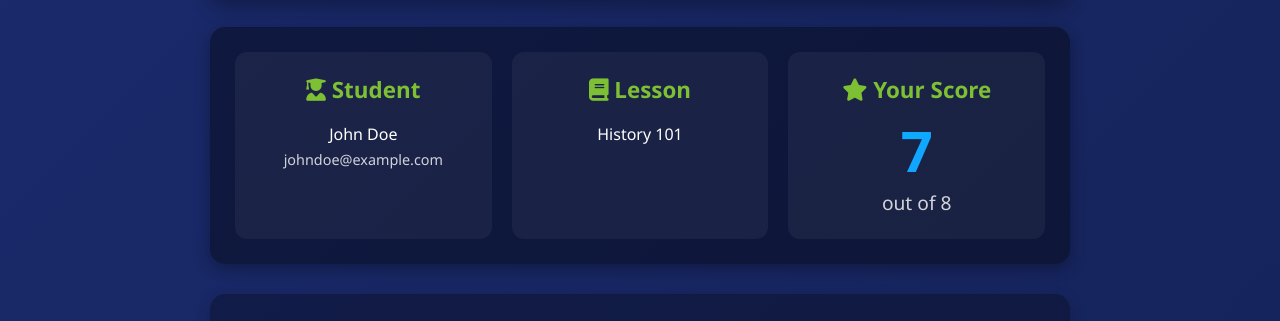
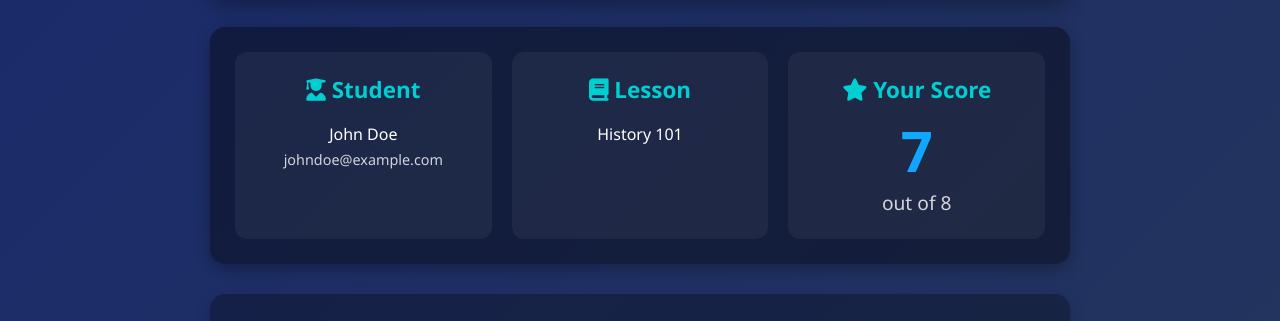
Before and after one commit to mamdohshazly/quiz-report, a plain HTML site: page report.html in a window 1280 px wide. Shown: the part 203-524 px from the top of the page. Drawn offline with Linux system fonts and the light colour scheme.

Commit message:
Update report.html

```diff
--- a/report.html
+++ b/report.html
@@ -670,9 +670,8 @@
         });
 
         // 5. Apply default theme on page load
-        document.addEventListener('DOMContentLoaded', () => {
-            const defaultTheme = generateDarkTheme('#1a2a6c');
-            applyTheme(defaultTheme);
+        const correctOption = q.options.find(opt => opt.correct);
+const correctText = correctOption ? correctOption.text.substring(3) : 'N/A';
         });
     </script>
 </body>
```
